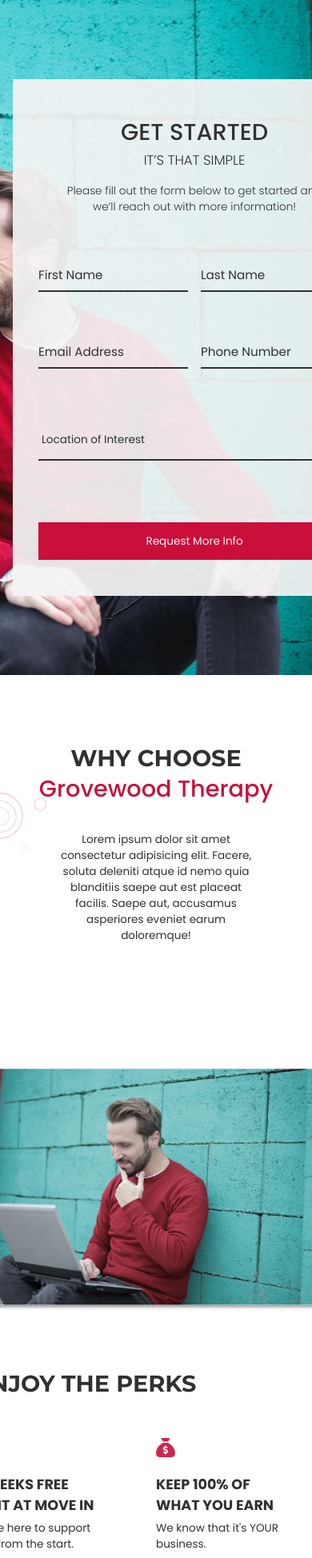
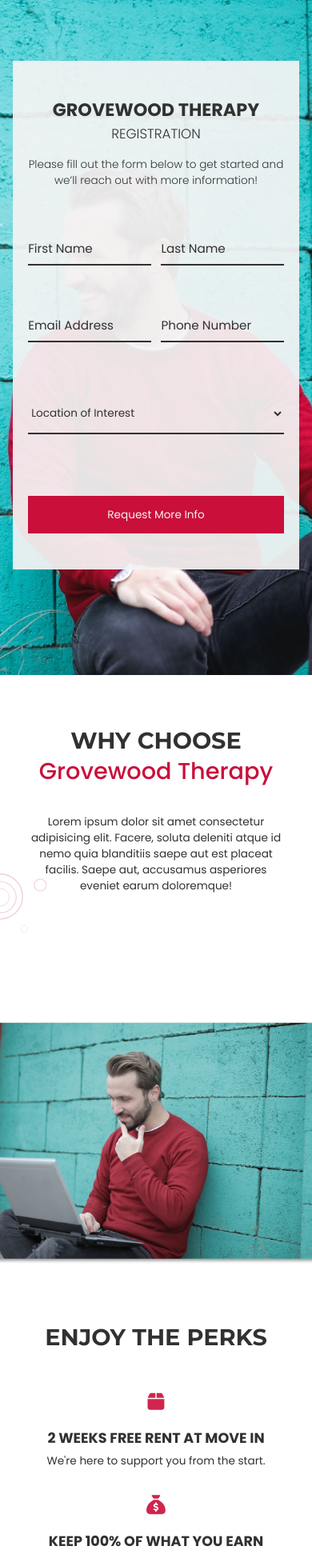
Before and after one commit to aaron-garcia-7/Giles-Associates, a Next.js app: page / in a window 390 px wide. Shown: the top 1948 px of the page at 80% size. Built offline with nearby package versions, Linux system fonts and the light colour scheme.

Commit message:
all sections responsive

```diff
--- a/components/Footer.js
+++ b/components/Footer.js
@@ -1,8 +1,6 @@
 import React from "react";
-// import { Link } from "react-scroll";
 import styles from "../styles/footer.module.css";
 import { FontAwesomeIcon } from "@fortawesome/react-fontawesome";
-// import { faFacebookF, faInstagram } from "@fortawesome/free-brands-svg-icons";
 import { faHeart } from "@fortawesome/free-solid-svg-icons";
 
 const Footer = () => {
@@ -11,9 +9,9 @@
       <div className={styles.retainer}>
         <h6 className={styles.copyright}>Grovewood Therapy © 2023</h6>
         <div className={styles.contactBlock}>
-          <a href="">
+          <a href="" className={styles.address}>
             123 Example Dr.
-            <br /> Lehi, UT 84043
+            <br className={styles.break} /> Lehi, UT 84043
           </a>
           <a href="">(801) 123-4567</a>
         </div>
--- a/pages/sections/About.js
+++ b/pages/sections/About.js
@@ -9,7 +9,7 @@
       <div className={styles.retainer}>
         <article className={styles.aboutText}>
           <h3>Learn More About Us</h3>
-          <h2>Giles & Associates</h2>
+          <h2>Grovewood Therapy</h2>
           <p>
             Lorem ipsum dolor sit amet consectetur, adipisicing elit. Culpa
             provident sint esse at non quas dolor facilis aliquam adipisci
--- a/pages/sections/Hero.js
+++ b/pages/sections/Hero.js
@@ -7,10 +7,11 @@
       <div className={styles.retainer}>
         <div className={styles.contactForm}>
           <div className={styles.formHeader}>
-            <h1>Get Started</h1>
-            <h4>It’s that simple</h4>
+            <h1>Grovewood Therapy</h1>
+            <h4>Registration</h4>
             <p>
-              Please fill out the form below to get started and <br />
+              Please fill out the form below to get started and{" "}
+              <br className={styles.break} />
               we’ll reach out with more information!
             </p>
           </div>
--- a/styles/about.module.css
+++ b/styles/about.module.css
@@ -68,3 +68,20 @@
         width: calc(24rem + 18vw);
     }
 }
+
+@media (max-width: 580px) {
+    .aboutImg {
+        /* width: 100%; */
+        margin-bottom: 4rem;
+    }
+    .aboutText {
+        width: 90%;
+    }
+    .aboutText h3 {
+        font-size: calc(0.8rem + 0.2vw);
+        margin-bottom: 0.6rem;
+    }
+    .aboutText h2 {
+        font-size: calc(1.4rem + 0.8vw);
+    }
+}
--- a/styles/callNow.module.css
+++ b/styles/callNow.module.css
@@ -1,5 +1,5 @@
 .callNow {
-    /* border: 2px solid black; */
+    /* border: 2px dashed black; */
     height: 50vh;
     min-height: 26rem;
     display: flex;
@@ -44,6 +44,7 @@
 }
 .callNowBtn::before {
     content: "(801) 123-4567";
+    padding-left: 2rem !important;
 }
 
 
@@ -58,3 +59,9 @@
         width: 68%;
     }
 }
+
+@media (max-width: 580px) {
+    .retainer p {
+        width: 90%;
+    }
+}
--- a/styles/footer.module.css
+++ b/styles/footer.module.css
@@ -17,9 +17,13 @@
 .copyright,
 .credits {
     font-family: 'Poppins', sans-serif;
-    font-size: calc(0.6rem + 0.2vw);
+    font-size: calc(0.7rem + 0.2vw);
     font-weight: 400;
     color: maroon;
+}
+
+.credits {
+    font-size: calc(0.6rem + 0.2vw);
 }
 
 .heart {
@@ -31,13 +35,12 @@
     width: 30%;
     display: flex;
     justify-content: space-between;
-    font-size: calc(0.6rem + 0.2vw);
+    font-size: calc(0.7rem + 0.2vw);
 }
 
 @media (max-width: 1080px) {
     .retainer {
-        border: none;
-        padding: 2rem 2vw;
+        width: calc(32rem + 18vw);
     }
     .contactBlock {
         width: 30%;
@@ -46,3 +49,38 @@
         font-size: calc(0.6rem + 0.2vw);
     }
 }
+
+@media (max-width: 768px) {
+    .footer {
+        height: 24vh;
+        min-height: 18rem;
+    }
+    .retainer {
+        width: 80%;
+        padding: 3.2rem 0;
+        transform: translate(0, 20%);
+        flex-direction: column;
+        align-items: center;
+    }
+    .contactBlock {
+        font-size: calc(0.8rem + 0.2vw);
+        width: 100%;
+        text-align: center;
+        flex-direction: column-reverse;
+        order: -1;
+        margin-bottom: 2rem;
+    }
+    .address {
+        margin: 1.6rem;
+    }
+    .break {
+        display: none;
+    }
+    .copyright {
+        font-size: calc(0.8rem + 0.2vw);
+        margin-bottom: 1.6rem;
+    }
+    .credits {
+        font-size: calc(0.7rem + 0.2vw);
+    }
+}
--- a/styles/hero.module.css
+++ b/styles/hero.module.css
@@ -83,6 +83,7 @@
     height: 100%;
     font-size: calc(0.9rem + 0.2vw);
     border-bottom: 2px solid var(--dark);
+    border-radius: 0;
     outline: none;
 }
 .input:focus ~ .label,
@@ -201,10 +202,29 @@
 @media (max-width: 1080px) {
     .hero {
         background-position: right;
-
     }
     .contactForm {
         margin: auto;
         width: calc(24rem + 18vw);
     }
 }
+
+@media (max-width: 480px) {
+    .hero {
+        background-position: 84% 0%;
+    }
+    .contactForm {
+        width: 100%;
+        padding: 2.8rem 1.2rem;
+    }
+    .retainer {
+        transform: translate(0, -4%);
+    }
+    .formHeader h1 {
+        font-size: calc(1.2rem + 0.8vw);
+        font-weight: 700;
+    }
+    .break {
+        display: none;
+    }
+}
--- a/styles/locations.module.css
+++ b/styles/locations.module.css
@@ -165,3 +165,20 @@
         min-height: 64rem;
     }
 }
+
+@media (max-width: 520px) {
+    .locations {
+        min-height: 56rem;
+    }
+    .locationsTitle {
+        width: 90%;
+        text-align: center;
+    }
+    .locationsTitle h2{
+        width: 100%;
+    }
+
+    .gallery {
+        transform: scale(0.7) translate(0, 12%);
+    }
+}
--- a/styles/perks.module.css
+++ b/styles/perks.module.css
@@ -123,3 +123,37 @@
         margin-bottom: 3.2rem;
     }
 }
+
+@media (max-width: 520px) {
+    .perks {
+        min-height: 76rem;
+    }
+    .retainer {
+        transform: translate(0, -6%);
+        padding: 0rem 1rem;
+    }
+    /* .image {
+        width: 100%;
+    } */
+    .content {
+        width: 90%;
+        display: flex;
+        flex-direction: column;
+        align-items: center;
+    }
+    .content h2 {
+        text-align: center;
+    }
+    .content a {
+        transform: translate(0, 100%);
+    }
+    .cards {
+        gap: 2rem 0;
+        margin-bottom: 2rem;
+    }
+    .perkCard {
+        width: 100%;
+        padding-right: 0;
+        text-align: center;
+    }
+}
--- a/styles/whyUs.module.css
+++ b/styles/whyUs.module.css
@@ -62,3 +62,21 @@
         width: 30%;
     }
 }
+
+@media (max-width: 480px) {
+    /* .whyUs {
+        border: 2px dashed red;
+    } */
+
+    .retainer {
+        padding: 0rem 1rem;
+        transform: translate(0, -20%);
+    }
+    .retainer p {
+        width: 90%;
+    }
+    .abstract {
+        width: 30%;
+        bottom: 0%;
+    }
+}
```
Also changed, not shown: pages/contact.js (added, +13 -0 lines).
